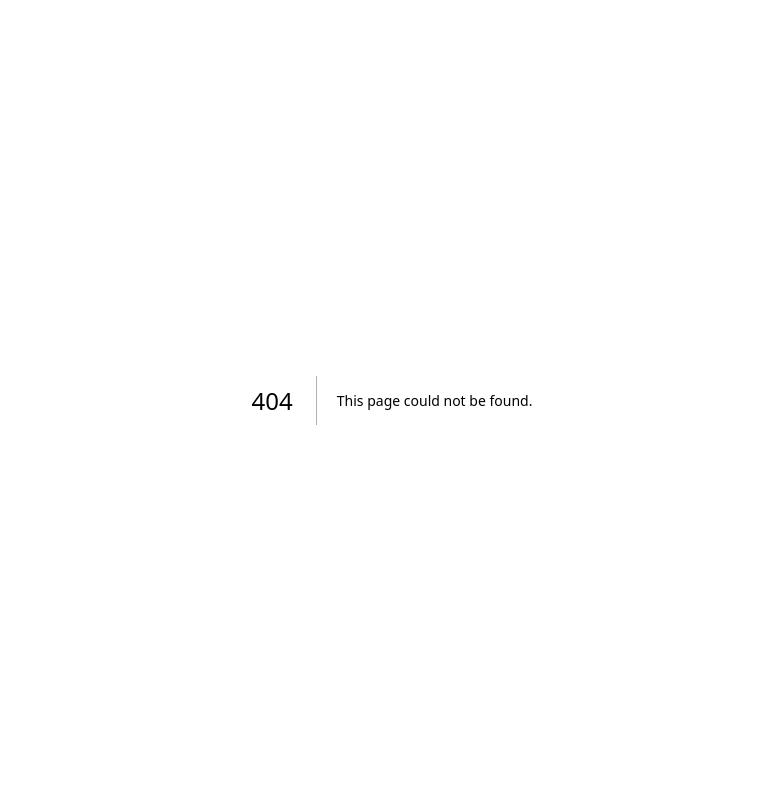
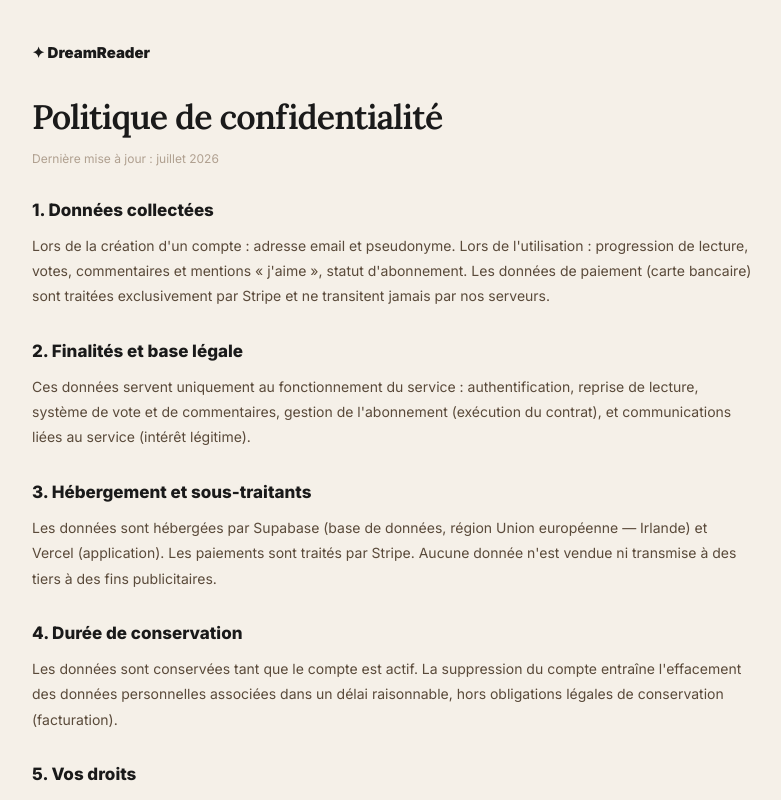
Before and after one commit to dreamreadercontact-netizen/dreamreader-v2, a Next.js app: page /confidentialite in a window 1280 px wide. Before the commit this address had no page. Shown: the top 800 px of the page, without its empty margins (248-1029 px from the left). Built offline with nearby package versions, Linux system fonts and the light colour scheme.

Commit message:
Legal: politique de confidentialite

```diff
--- /dev/null
+++ b/app/confidentialite/page.tsx
@@ -0,0 +1,44 @@
+import Link from 'next/link'
+
+export const metadata = { title: 'Politique de confidentialité — DreamReader' }
+
+const S = {
+  page: { minHeight: "100vh", background: "#f5f0e8", padding: "40px 20px 80px" } as const,
+  wrap: { maxWidth: 720, margin: "0 auto" } as const,
+  brand: { fontSize: 15, fontWeight: 900, color: "#1a1a1a", textDecoration: "none" } as const,
+  h1: { fontFamily: "Lora,Georgia,serif", fontSize: 34, fontWeight: 600, letterSpacing: -1, margin: "26px 0 8px", color: "#1a1a1a" } as const,
+  date: { fontSize: 12, color: "#b0a090", marginBottom: 30 } as const,
+  h2: { fontSize: 17, fontWeight: 800, margin: "30px 0 10px", color: "#1a1a1a" } as const,
+  p: { fontSize: 14, lineHeight: 1.8, color: "#5a4a3a", margin: "0 0 12px" } as const,
+  note: { fontSize: 12, color: "#9a8878", background: "#fff", border: "1px solid #e0d8cc", borderRadius: 10, padding: "10px 14px", margin: "18px 0" } as const,
+}
+
+export default function Confidentialite() {
+  return (
+    <div style={S.page}>
+      <div style={S.wrap}>
+        <Link href="/" style={S.brand}>✦ DreamReader</Link>
+        <h1 style={S.h1}>Politique de confidentialité</h1>
+        <div style={S.date}>Dernière mise à jour : juillet 2026</div>
+
+        <h2 style={S.h2}>1. Données collectées</h2>
+        <p style={S.p}>Lors de la création d&apos;un compte : adresse email et pseudonyme. Lors de l&apos;utilisation : progression de lecture, votes, commentaires et mentions « j&apos;aime », statut d&apos;abonnement. Les données de paiement (carte bancaire) sont traitées exclusivement par Stripe et ne transitent jamais par nos serveurs.</p>
+
+        <h2 style={S.h2}>2. Finalités et base légale</h2>
+        <p style={S.p}>Ces données servent uniquement au fonctionnement du service : authentification, reprise de lecture, système de vote et de commentaires, gestion de l&apos;abonnement (exécution du contrat), et communications liées au service (intérêt légitime).</p>
+
+        <h2 style={S.h2}>3. Hébergement et sous-traitants</h2>
+        <p style={S.p}>Les données sont hébergées par Supabase (base de données, région Union européenne — Irlande) et Vercel (application). Les paiements sont traités par Stripe. Aucune donnée n&apos;est vendue ni transmise à des tiers à des fins publicitaires.</p>
+
+        <h2 style={S.h2}>4. Durée de conservation</h2>
+        <p style={S.p}>Les données sont conservées tant que le compte est actif. La suppression du compte entraîne l&apos;effacement des données personnelles associées dans un délai raisonnable, hors obligations légales de conservation (facturation).</p>
+
+        <h2 style={S.h2}>5. Vos droits</h2>
+        <p style={S.p}>Conformément au RGPD, vous disposez d&apos;un droit d&apos;accès, de rectification, d&apos;effacement, de limitation et de portabilité de vos données. Pour exercer ces droits : dreamreadercontact@gmail.com. Vous pouvez également introduire une réclamation auprès de l&apos;Autorité de protection des données (Belgique).</p>
+
+        <h2 style={S.h2}>6. Cookies</h2>
+        <p style={S.p}>DreamReader n&apos;utilise pas de cookies publicitaires. Seuls des éléments techniques strictement nécessaires à l&apos;authentification et au maintien de la session sont stockés dans votre navigateur.</p>
+      </div>
+    </div>
+  )
+}
```
